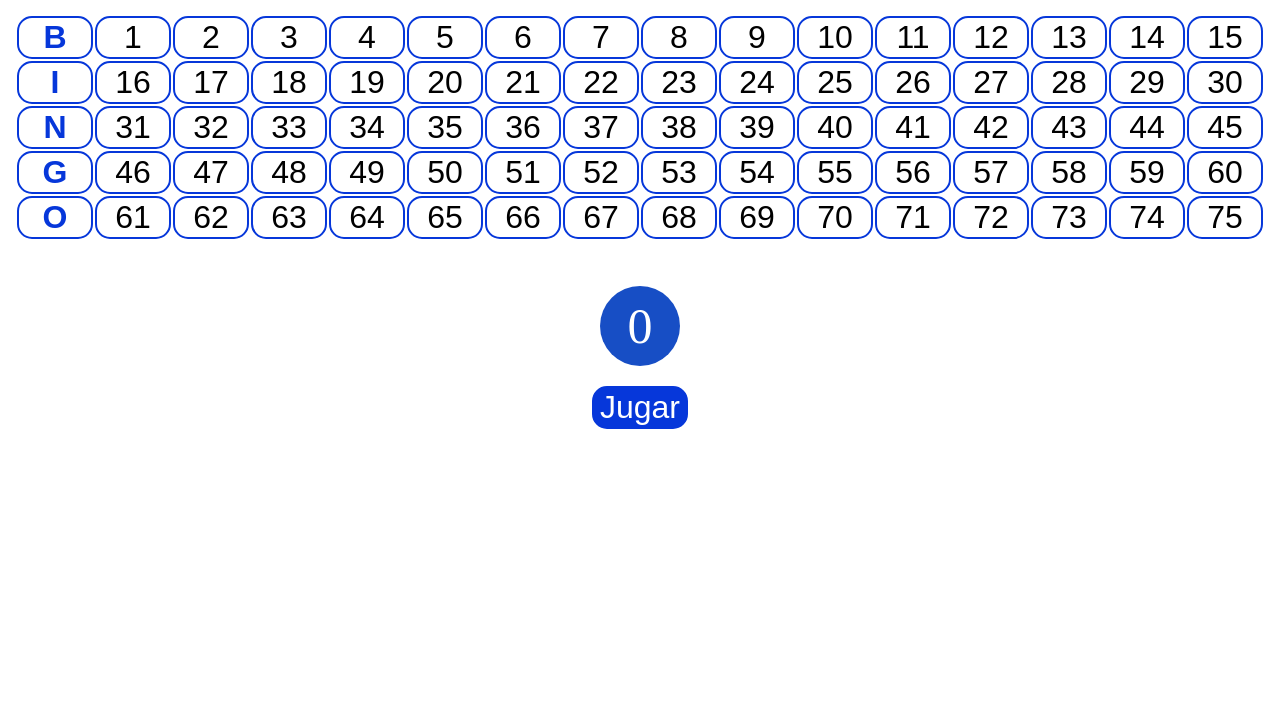
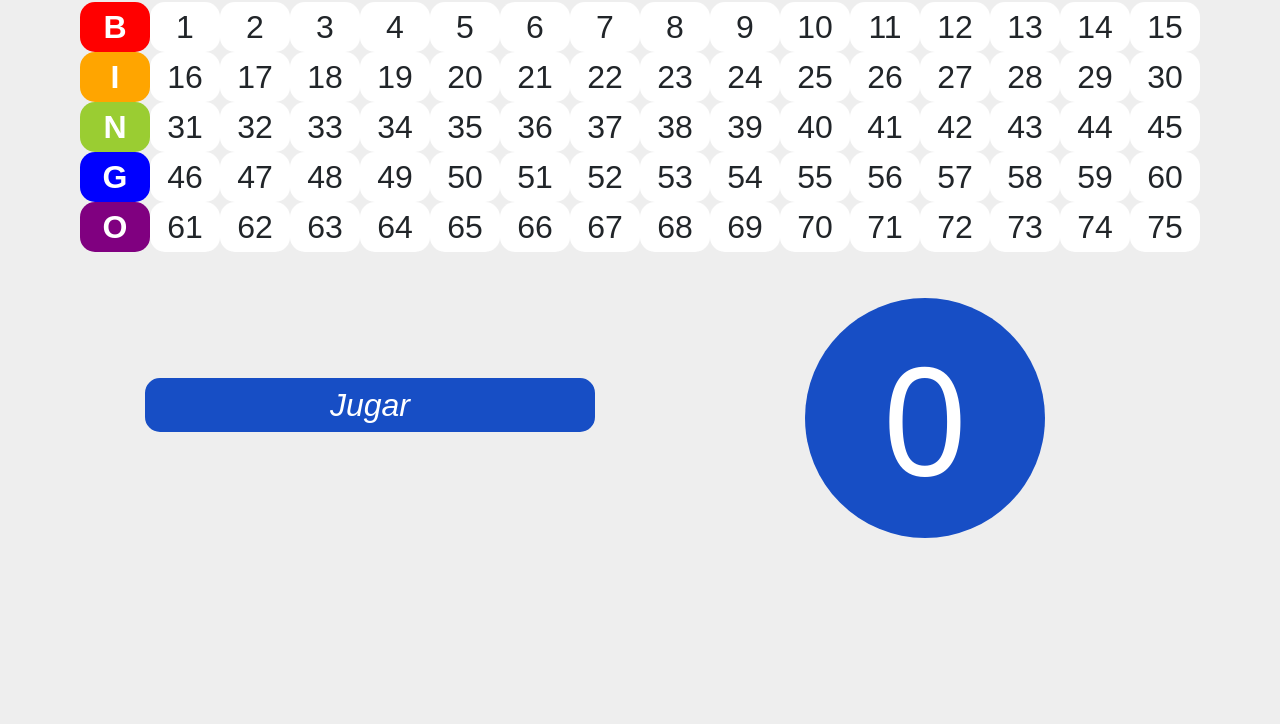
Before and after one commit to bryanariasq02/Bingo, a plain HTML site: page index.html in a window 1280 px wide. Shown: the part 76-800 px from the top of the page. Drawn offline with nearby package versions, Linux system fonts and the light colour scheme.

Commit message:
Bootstrap and colors

```diff
--- a/index.html
+++ b/index.html
@@ -8,11 +8,12 @@
 
     <script src="js/app.js"></script>
 
+    <link href="https://cdn.jsdelivr.net/npm/bootstrap@5.0.2/dist/css/bootstrap.min.css" rel="stylesheet" integrity="sha384-EVSTQN3/azprG1Anm3QDgpJLIm9Nao0Yz1ztcQTwFspd3yD65VohhpuuCOmLASjC" crossorigin="anonymous">
     <link rel="stylesheet" type="text/css" href="style/main.css" />
   </head>
 
   <body>
-    <h1>Bingo</h1>
+    <h1>BINGO</h1>
 
     <div id="content">
       <table id="carton">
@@ -109,9 +110,15 @@
       </table>
 
     </div>
-    <div id="bingo">
-        <div id="balota">0</div>
-        <button id="prueba" onclick="juega(total)">Jugar</button>
+    <div id="bingo" class="container">
+        <div class="row">
+          <div class="col">
+            <button id="prueba" onclick="juega(total)">Jugar</button>
+          </div>
+          <div class="col">
+            <div id="balota">0</div>
+          </div>
+        </div>
     </div>
 </body>
 </html>
--- a/js/app.js
+++ b/js/app.js
@@ -95,6 +95,27 @@ function juega(pArray) {
     console.log(typeof(conversion), conversion)
 
     const numberHTML = document.getElementById(conversion);
-    numberHTML.style.background = 'blue';
-    numberHTML.style.color = 'white';
+    // numberHTML.style.background = 'blue';
+    // numberHTML.style.color = 'white';
+
+    if(current <= 15) {
+        numberHTML.style.background = '#e85c5c';
+        numberHTML.style.color = 'white';
+
+    } else if (current > 15 && current <= 30) {
+        numberHTML.style.background = '#f97c30';
+        numberHTML.style.color = 'white';
+
+    } else if (current > 30 && current <= 45) {
+        numberHTML.style.background = '#a5f242' ;
+        numberHTML.style.color = 'white';
+
+    } else if (current > 45 && current <= 60) {
+        numberHTML.style.background = '#518eec' ;
+        numberHTML.style.color = 'white';
+
+    } else {
+        numberHTML.style.background = '#c051ec' ;
+        numberHTML.style.color = 'white';
+    }
 }
--- a/style/main.css
+++ b/style/main.css
@@ -1,13 +1,22 @@
 * {
-    background: #ffffff ;
+    background: #eeeeee;
+}
+
+body {
+    background-color: #eeeeee;
 }
 
 h1 {
     text-align: center;
     font-family: sans-serif;
+    font-weight: bolder;
     color: #0637da;
     padding-top: 10px;
     font-size:200%;
+}
+
+#content {
+    margin-top: 30px;
 }
 
 #carton {
@@ -18,15 +27,38 @@ th, td {
     font-family: sans-serif;
     margin: 0 auto;
     text-align: center;
-    border: 2px solid #0637da;
     width: 70px;
     border-radius: 15px;
     font-size:200%;
 }
 
 th {
-    color: #0637da;
-    font-style: sans-serif;
+    color: #ffffff;
+    border: #ffffff;
+}
+
+td {
+    background: #ffffff;
+}
+
+th[name=B] {
+    background: red;
+}
+
+th[name=I] {
+    background: orange;
+}
+
+th[name=N] {
+    background: yellowgreen;
+}
+
+th[name=G] {
+    background: blue;
+}
+
+th[name=O] {
+    background: purple;
 }
 
 #bingo {
@@ -35,31 +67,17 @@ th {
     padding-top: 2%;
 }
 
-#balota {
-    display: flex;
-
-    font-size:50px;
-    display:block;
-    margin: 20px auto;
-    width: 5rem;
-    line-height: 5rem;
-    border-radius: 50%;
-    background-color: rgb(23, 78, 197);
-    color: rgb(255, 255, 255);
-    text-align:center;
-
-    /**
-    animation-name: balota;
-    animation-duration: 5s;*/
-}
-
 button{
     border-radius: 15px;
-    border: 2px solid #0637da;
+    border: 2px solid rgb(23, 78, 197);
     font-size: 200%;
     font-family: sans-serif;
-    background-color: #0637da;
+    font-style: italic;
+    background-color: rgb(23, 78, 197);
     color: #ffffff;
+    width: 450px;
+    margin-left: 30px;
+    margin-top: 100px;
 }
 
 button:hover{
@@ -68,6 +86,22 @@ button:hover{
     font-size: 220%;
 }
 
+#balota {
+    display: flex;
+    justify-content: center;
+    align-items: center;
+    font-size: 150px;
+    /* display:block; */
+    margin: 20px auto;
+    width: 15rem;
+    height: 15rem;
+    line-height: 5rem;
+    border-radius: 50%;
+    background-color: rgb(23, 78, 197);
+    color: rgb(255, 255, 255);
+    text-align: center;
+}
+
 @keyframes balota {
     from {background-color: rgb(255, 255, 255);}
     to {background-color: rgb(23, 78, 197);}
```
